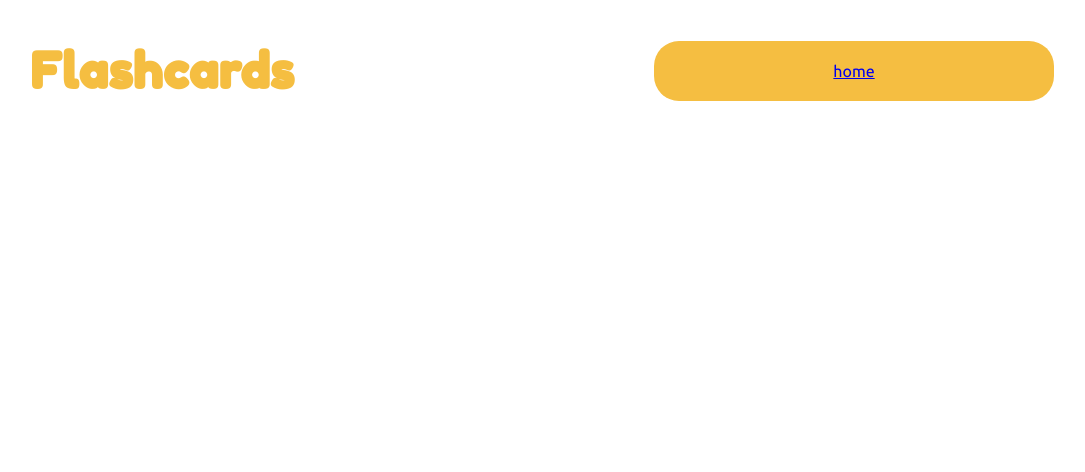
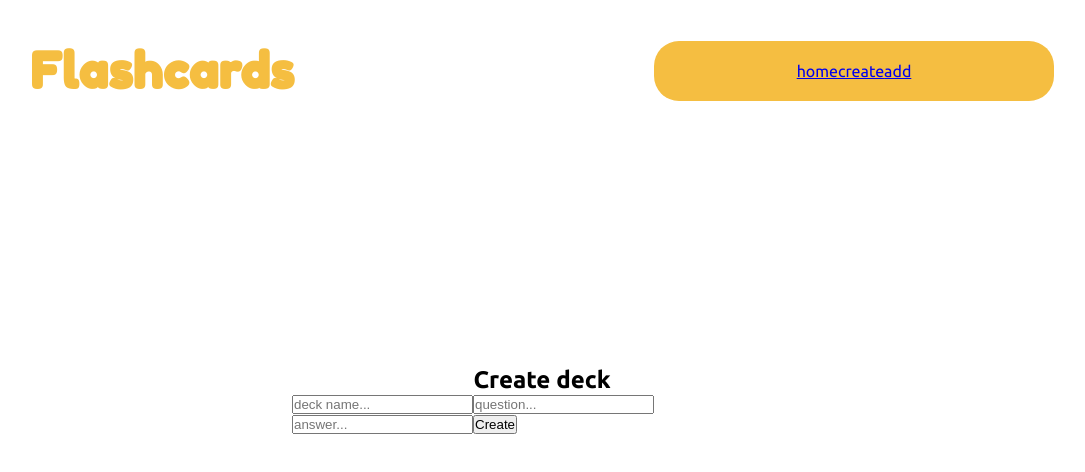
Before and after one commit to lisekesil/flashcards, a React (Create React App) app: page /create in a window 1280 px wide. Shown: the top 472 px of the page, without its empty margins (98-1183 px from the left). Built offline with nearby package versions, Linux system fonts and the light colour scheme.

Commit message:
add creating deck and adding cards

```diff
--- a/src/App.js
+++ b/src/App.js
@@ -2,6 +2,8 @@ import Practice from './components/Practice/Practice';
 import { BrowserRouter as Router, Switch, Route } from 'react-router-dom';
 import Home from './components/Home/Home';
 import Navbar from './components/Navbar/Navbar';
+import CreateDeck from './components/CreateDeck/CreateDeck';
+import AddCard from './components/AddCard/AddCard';
 
 function App() {
     return (
@@ -14,6 +16,12 @@ function App() {
                     <Route path="/practice/:deckName">
                         <Practice />
                     </Route>
+                    <Route path="/create">
+                        <CreateDeck />
+                    </Route>
+                    <Route path="/add">
+                        <AddCard />
+                    </Route>
                 </Switch>
                 <Navbar />
             </div>
--- /dev/null
+++ b/src/components/AddCard/AddCard.js
@@ -0,0 +1,68 @@
+import { useState, useEffect } from 'react';
+import firebase from '../../utils/firebase';
+
+const AddCard = () => {
+    const [decks, setDecks] = useState();
+    const [question, setQuestion] = useState('');
+    const [answer, setAnswer] = useState('');
+
+    useEffect(() => {
+        const decksRef = firebase.database().ref('decks');
+        decksRef.on('value', (snapshot) => {
+            const deckArr = [];
+            const decksSnap = snapshot.val();
+
+            for (let id in decksSnap) {
+                deckArr.push(id);
+            }
+            setDecks(deckArr);
+        });
+    }, []);
+
+    const handleSubmit = (e) => {
+        e.preventDefault();
+        const selectedDeck = document.getElementById('select-deck');
+        console.log(selectedDeck.value);
+
+        if (question && answer) {
+            const deckRef = firebase.database().ref('decks/' + selectedDeck.value);
+            const card = {
+                question,
+                answer,
+            };
+
+            deckRef.push(card);
+        }
+    };
+
+    return (
+        <section className="content">
+            <h2>Add card</h2>
+            <form onSubmit={handleSubmit}>
+                {decks && (
+                    <select id="select-deck">
+                        {decks.map((deck) => (
+                            <option key={deck}>{deck}</option>
+                        ))}
+                    </select>
+                )}
+
+                <input
+                    type="text"
+                    placeholder="question..."
+                    value={question}
+                    onChange={(e) => setQuestion(e.target.value)}
+                />
+                <input
+                    type="text"
+                    placeholder="answer..."
+                    value={answer}
+                    onChange={(e) => setAnswer(e.target.value)}
+                />
+                <button>Add</button>
+            </form>
+        </section>
+    );
+};
+
+export default AddCard;
--- /dev/null
+++ b/src/components/CreateDeck/CreateDeck.js
@@ -0,0 +1,52 @@
+import { useState, useEffect } from 'react';
+import firebase from '../../utils/firebase';
+
+const CreateDeck = () => {
+    const [deckName, setDeckName] = useState('');
+    const [question, setQuestion] = useState('');
+    const [answer, setAnswer] = useState('');
+
+    const handleSubmit = (e) => {
+        e.preventDefault();
+
+        if (deckName && question && answer) {
+            const deckRef = firebase.database().ref('decks/' + deckName);
+            const card = {
+                question,
+                answer,
+            };
+
+            deckRef.push(card);
+        }
+    };
+
+    return (
+        <section className="content">
+            <h2>Create deck</h2>
+            <form onSubmit={handleSubmit}>
+                <input
+                    type="text"
+                    placeholder="deck name..."
+                    value={deckName}
+                    onChange={(e) => setDeckName(e.target.value)}
+                />
+
+                <input
+                    type="text"
+                    placeholder="question..."
+                    value={question}
+                    onChange={(e) => setQuestion(e.target.value)}
+                />
+                <input
+                    type="text"
+                    placeholder="answer..."
+                    value={answer}
+                    onChange={(e) => setAnswer(e.target.value)}
+                />
+                <button>Create</button>
+            </form>
+        </section>
+    );
+};
+
+export default CreateDeck;
--- a/src/components/Navbar/Navbar.js
+++ b/src/components/Navbar/Navbar.js
@@ -7,6 +7,8 @@ const Navbar = () => {
             <h1 className="logo">Flashcards</h1>
             <nav className="navbar">
                 <Link to="/">home</Link>
+                <Link to="/create">create</Link>
+                <Link to="/add">add</Link>
             </nav>
         </div>
     );
```
